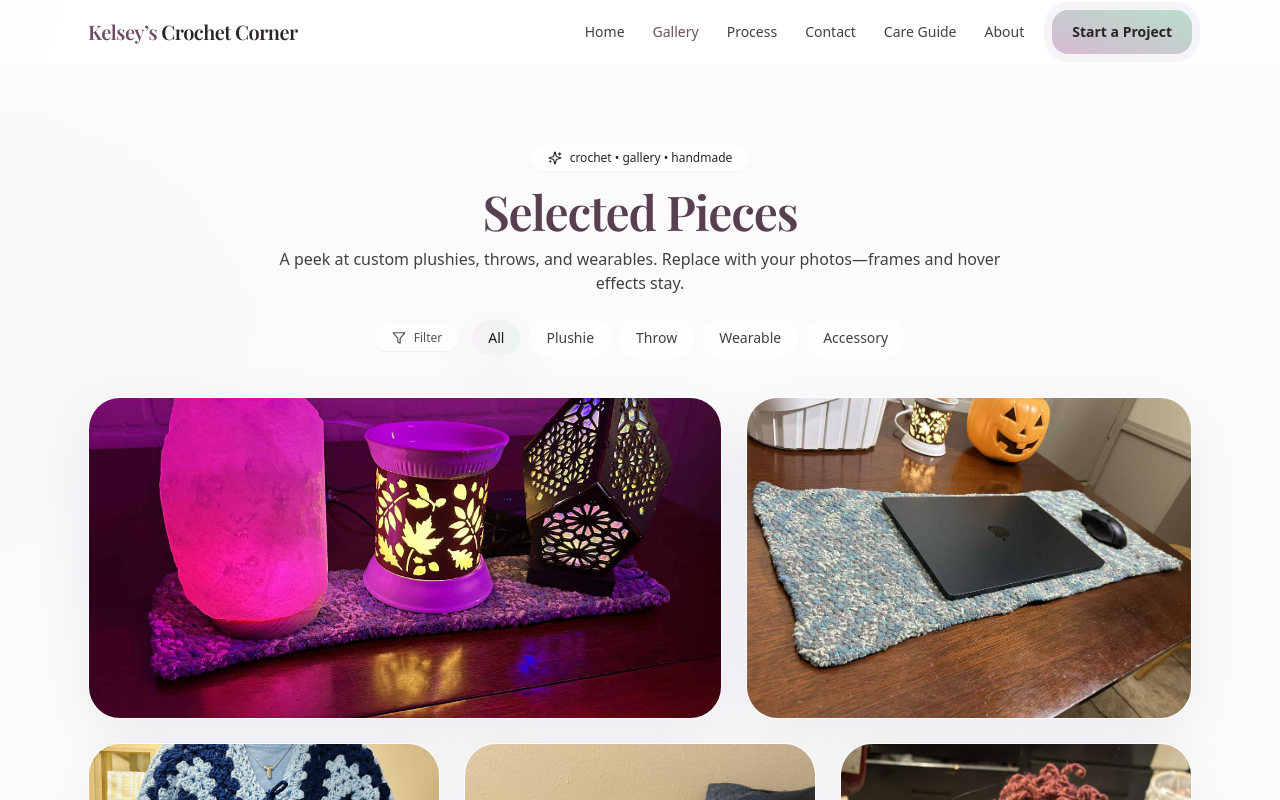
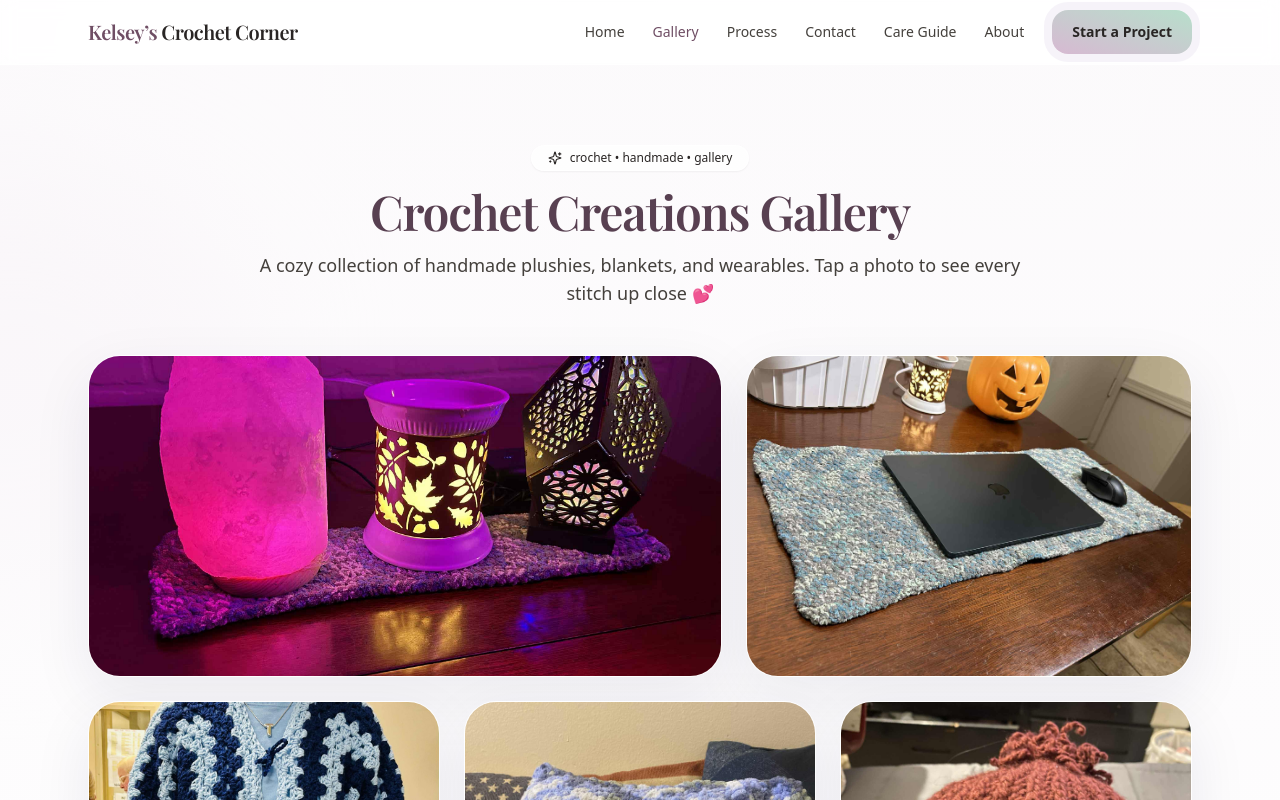
Before and after one commit to JohnathonCrowder/Kelsey_Crochet, a React (Vite) app: page /gallery in a window 1280 px wide. Shown: the top 800 px of the page. Built offline with nearby package versions, Linux system fonts and the light colour scheme.

Commit message:
Update Gallery.tsx

```diff
--- a/src/pages/Gallery.tsx
+++ b/src/pages/Gallery.tsx
@@ -1,14 +1,11 @@
-// src/pages/Gallery.tsx
 import { useMemo, useState } from "react";
 import Header from "../components/Header";
 import Footer from "../components/homepage/Footer";
 import { Blob } from "../components/Decor";
 import Lightbox from "../components/Lightbox";
-import { Sparkles, Filter } from "lucide-react";
+import { Sparkles, Image as ImageIcon } from "lucide-react";
 
-
-// Load local images that follow your naming like: src/assets/crochet_project_1.jpg
-// NOTE: using the new Vite syntax: { import: 'default' } so each module is a URL string.
+/* ───────────── Load gallery images ───────────── */
 const modules = import.meta.glob(
   "/src/assets/crochet_project_*.{jpg,jpeg,png,webp}",
   { eager: true, import: "default" }
@@ -17,43 +14,40 @@ const modules = import.meta.glob(
 type Item = {
   url: string;
   title: string;
-  tags: ("plushie" | "throw" | "wearable" | "accessory")[];
 };
-
-// Quick tag inference from filename (very lightweight)
-function inferTags(path: string): Item["tags"] {
-  const lower = path.toLowerCase();
-  const tags: Item["tags"] = [];
-  if (lower.includes("plush") || lower.includes("bunny") || lower.includes("bear")) tags.push("plushie");
-  if (lower.includes("blanket") || lower.includes("throw")) tags.push("throw");
-  if (lower.includes("beanie") || lower.includes("hat") || lower.includes("cardigan") || lower.includes("sweater")) tags.push("wearable");
-  if (lower.includes("flower") || lower.includes("coaster") || lower.includes("granny")) tags.push("accessory");
-  if (tags.length === 0) tags.push("accessory");
-  return tags;
-}
 
 export default function GalleryPage() {
   const allItems: Item[] = useMemo(() => {
-    // Keep natural order by path; if you number files, it's already sorted
     return Object.keys(modules)
       .sort()
-      .map((k) => {
-        const url = modules[k];
-        const base = k.split("/").pop() ?? "crochet";
-        const title = base.replace(/\.[a-z]+$/i, "").replace(/[_-]/g, " ");
-        return { url, title, tags: inferTags(base) };
+      .map((path) => {
+        const url = modules[path];
+        const base = path.split("/").pop() ?? "crochet";
+        const title = base.replace(/\.[a-z]+$/i, "").replace(/[_-]/g, " ").trim();
+        return { url, title };
       });
   }, []);
 
-  const TAGS = ["all", "plushie", "throw", "wearable", "accessory"] as const;
-  type Tag = (typeof TAGS)[number];
-
-  const [tag, setTag] = useState<Tag>("all");
   const [open, setOpen] = useState(false);
   const [index, setIndex] = useState(0);
 
-  const filtered = tag === "all" ? allItems : allItems.filter((i) => i.tags.includes(tag as any));
-  const images = filtered.map((i) => i.url);
+  const images = allItems.map((i) => i.url);
+
+  // ✅ SEO metadata for gallery
+  const jsonLd = useMemo(() => {
+    const items = allItems.slice(0, 50).map((i, idx) => ({
+      "@type": "ImageObject",
+      name: i.title,
+      contentUrl: i.url,
+      position: idx + 1,
+    }));
+    return {
+      "@context": "https://schema.org",
+      "@type": "CollectionPage",
+      name: "Kelsey’s Crochet — Gallery",
+      hasPart: items,
+    };
+  }, [allItems]);
 
   return (
     <>
@@ -64,66 +58,64 @@ export default function GalleryPage() {
         <Blob className="-z-10 bottom-[-10rem] right-[-16rem] opacity-20" />
 
         <div className="container-max py-16 md:py-20">
-          {/* Hero */}
+          {/* Hero Section */}
           <header className="text-center max-w-3xl mx-auto">
             <span className="pill bg-white/80">
               <Sparkles className="h-3.5 w-3.5" />
-              crochet • gallery • handmade
+              crochet • handmade • gallery
             </span>
             <h1 className="mt-4 font-display text-4xl md:text-5xl tracking-tight text-petal-900">
-              Selected Pieces
+              Crochet Creations Gallery
             </h1>
-            <p className="mt-3 text-stone-700">
-              A peek at custom plushies, throws, and wearables. Replace with your photos—frames and hover effects stay.
+            <p className="mt-4 text-lg text-stone-700">
+              A cozy collection of handmade plushies, blankets, and wearables.
+              Tap a photo to see every stitch up close 💕
             </p>
-
-            {/* Filters */}
-            <div className="mt-6 flex flex-wrap items-center justify-center gap-2">
-              <span className="pill bg-white/70 text-stone-600 mr-1">
-                <Filter className="h-3.5 w-3.5" /> Filter
-              </span>
-              {TAGS.map((t) => (
-                <button
-                  key={t}
-                  onClick={() => setTag(t)}
-                  className={`px-4 py-2 rounded-full border text-sm font-medium transition-all
-                    ${tag === t
-                      ? "bg-gradient-to-r from-petal-100 to-sage-100 border-white/70 shadow-soft text-stone-900"
-                      : "bg-white/70 border-white/60 hover:shadow-glow text-stone-700"}`}
-                >
-                  {t === "all" ? "All" : t[0].toUpperCase() + t.slice(1)}
-                </button>
-              ))}
-            </div>
           </header>
 
-          {/* Grid */}
-          <section className="mt-10">
-            {filtered.length === 0 ? (
-              <p className="text-center text-stone-600">No items yet for this filter.</p>
+          {/* Gallery Grid */}
+          <section className="mt-12" aria-live="polite">
+            {allItems.length === 0 ? (
+              <div className="card p-8 text-center">
+                <ImageIcon className="h-8 w-8 mx-auto text-stone-400" />
+                <p className="mt-3 text-stone-600">
+                  No photos yet — check back soon for new crochet creations!
+                </p>
+              </div>
             ) : (
               <div className="grid sm:grid-cols-2 md:grid-cols-12 gap-6">
-                {filtered.map((it, i) => {
-                  const spans = ["md:col-span-7", "md:col-span-5", "md:col-span-4", "md:col-span-4", "md:col-span-4"];
+                {allItems.map((it, i) => {
+                  const spans = [
+                    "md:col-span-7",
+                    "md:col-span-5",
+                    "md:col-span-4",
+                    "md:col-span-4",
+                    "md:col-span-4",
+                  ];
                   const span = spans[i % spans.length];
+
                   return (
                     <figure key={it.url} className={`frame group ${span}`}>
                       <button
                         type="button"
-                        className="w-full h-[260px] md:h-[320px] block"
+                        className="relative w-full h-[260px] md:h-[320px] block"
                         onClick={() => {
-                          // Compute the absolute index in the full filtered set for the lightbox
                           setIndex(i);
                           setOpen(true);
                         }}
-                        aria-label={`Open ${it.title}`}
+                        aria-label={`View ${it.title}`}
                       >
                         <img
                           src={it.url}
                           alt={it.title}
-                          className="w-full h-full object-cover group-hover:scale-[1.02] transition-transform duration-500"
+                          className="w-full h-full object-cover rounded-2xl group-hover:scale-[1.02] transition-transform duration-500"
                           loading="lazy"
                         />
+                        <figcaption className="pointer-events-none absolute inset-0 bg-gradient-to-t from-black/20 via-black/0 to-transparent opacity-0 group-hover:opacity-100 transition-opacity duration-300 flex items-end">
+                          <span className="m-3 text-white/95 text-sm font-medium backdrop-blur-[2px] px-2 py-1 rounded-lg bg-black/20">
+                            {it.title}
+                          </span>
+                        </figcaption>
                       </button>
                     </figure>
                   );
@@ -132,8 +124,11 @@ export default function GalleryPage() {
             )}
           </section>
 
+          {/* CTA */}
           <div className="mt-12 text-center">
-            <a href="/#contact" className="btn btn-primary shadow-glow">Start a Custom Order</a>
+            <a href="/#contact" className="btn btn-primary shadow-glow">
+              Start a Custom Order
+            </a>
           </div>
         </div>
 
@@ -145,6 +140,12 @@ export default function GalleryPage() {
             onClose={() => setOpen(false)}
           />
         )}
+
+        {/* SEO JSON-LD */}
+        <script
+          type="application/ld+json"
+          dangerouslySetInnerHTML={{ __html: JSON.stringify(jsonLd) }}
+        />
       </main>
 
       <Footer />
```
